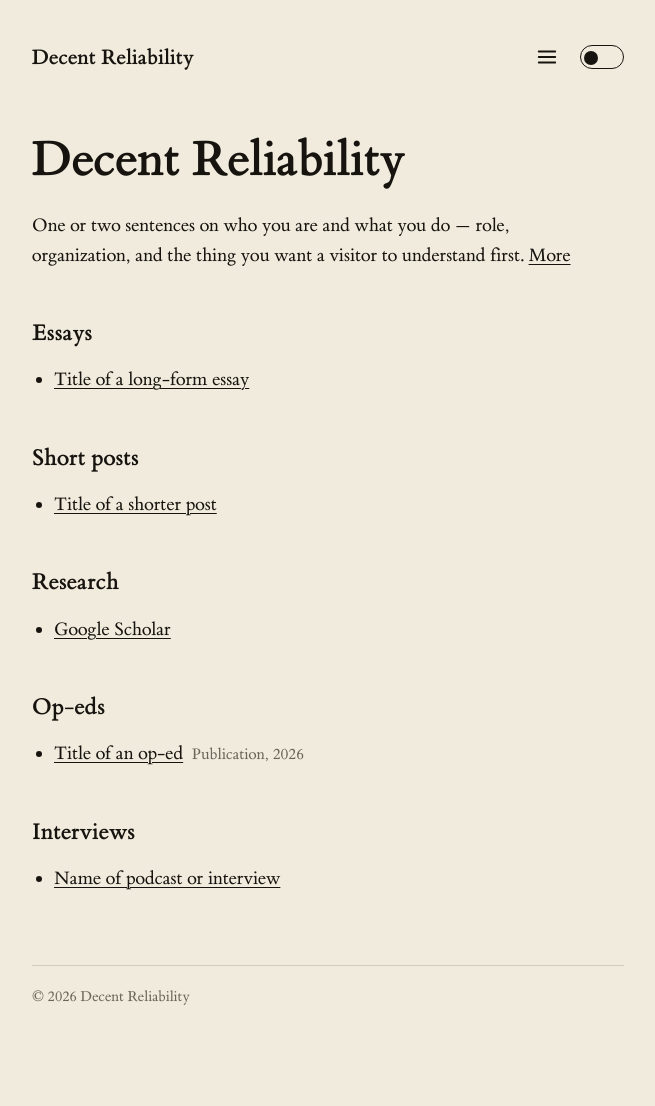
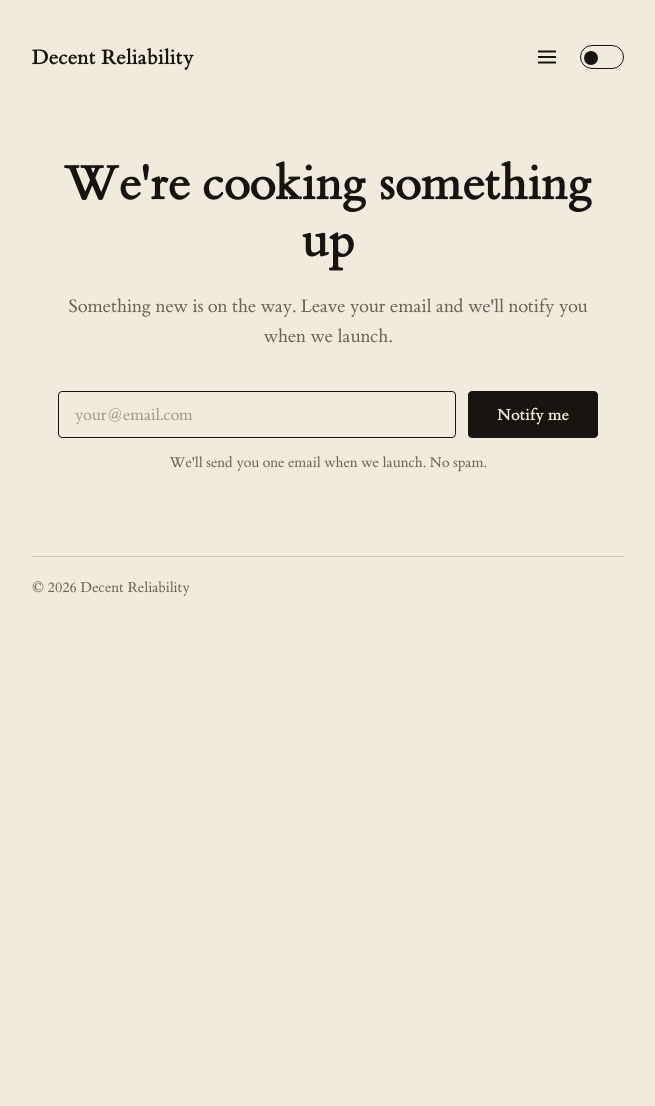
Before and after one commit to raconger/decentreliability, a Jekyll site: the page built from index.html, in a window 1280 px wide. Shown: the whole page, without its empty margins (312-967 px from the left). Built offline with Jekyll 4.4.1, drawn with Linux system fonts in a browser that asks for light colours; after the commit the page ends 900 px from its top, so only the background shows below that.

Commit message:
Add coming soon landing page with email signup
Replace homepage content with temporary landing page and Formspree integration for launch notifications.

Co-Authored-By: Claude Sonnet 4.5 <noreply@anthropic.com>

```diff
--- a/index.html
+++ b/index.html
@@ -2,54 +2,23 @@
 layout: default
 ---
 
-<section class="intro">
-  <h1>{{ site.title }}</h1>
+<section class="coming-soon">
+  <h1>We're cooking something up</h1>
   <p>
-    One or two sentences on who you are and what you do — role, organization,
-    and the thing you want a visitor to understand first.
-    <a href="about.html">More</a>
+    Something new is on the way. Leave your email and we'll notify you when we launch.
   </p>
+
+  <form class="signup-form" method="POST" action="https://formspree.io/f/xaewbzyl">
+    <div class="form-group">
+      <input
+        type="email"
+        name="email"
+        placeholder="your@email.com"
+        required
+        aria-label="Email address"
+      >
+      <button type="submit">Notify me</button>
+    </div>
+    <p class="form-note">We'll send you one email when we launch. No spam.</p>
+  </form>
 </section>
-
-{% if site.essays.size > 0 %}
-<section class="list">
-  <h2>Essays</h2>
-  <ul>
-    {% for essay in site.essays %}
-      <li><a href="{{ essay.url }}">{{ essay.title }}</a></li>
-    {% endfor %}
-  </ul>
-</section>
-{% endif %}
-
-{% if site.posts.size > 0 %}
-<section class="list">
-  <h2>Short posts</h2>
-  <ul>
-    {% for post in site.posts %}
-      <li><a href="{{ post.url }}">{{ post.title }}</a></li>
-    {% endfor %}
-  </ul>
-</section>
-{% endif %}
-
-<section class="list">
-  <h2>Research</h2>
-  <ul>
-    <li><a href="https://scholar.google.com/" target="_blank" rel="noopener">Google Scholar</a></li>
-  </ul>
-</section>
-
-<section class="list">
-  <h2>Op-eds</h2>
-  <ul>
-    <li><a href="#" target="_blank" rel="noopener">Title of an op-ed</a> <span class="meta">Publication, 2026</span></li>
-  </ul>
-</section>
-
-<section class="list">
-  <h2>Interviews</h2>
-  <ul>
-    <li><a href="#" target="_blank" rel="noopener">Name of podcast or interview</a></li>
-  </ul>
-</section>
--- a/style.css
+++ b/style.css
@@ -155,6 +155,97 @@ html[data-theme="dark"] .theme-toggle .knob {
   font-size: 19px;
   margin: 0 0 16px;
   max-width: 58ch;
+}
+
+/* ---------------------------------------------------
+   Coming soon page
+--------------------------------------------------- */
+.coming-soon {
+  max-width: 540px;
+  margin: 80px auto;
+  text-align: center;
+}
+
+.coming-soon h1 {
+  font-family: var(--serif);
+  font-weight: 700;
+  font-size: clamp(38px, 6vw, 52px);
+  line-height: 1.1;
+  letter-spacing: -0.01em;
+  margin: 0 0 24px;
+}
+
+.coming-soon p {
+  font-size: 19px;
+  margin: 0 0 40px;
+  color: var(--ink-soft);
+}
+
+.signup-form .form-group {
+  display: flex;
+  gap: 12px;
+  margin-bottom: 14px;
+}
+
+.signup-form input[type="email"] {
+  flex: 1;
+  font-family: var(--serif);
+  font-size: 17px;
+  padding: 12px 16px;
+  background: var(--paper);
+  color: var(--ink);
+  border: 1.5px solid var(--ink);
+  border-radius: 4px;
+  transition: border-color .2s ease;
+}
+
+.signup-form input[type="email"]:focus {
+  outline: none;
+  border-color: var(--ink);
+  opacity: 0.8;
+}
+
+.signup-form input[type="email"]::placeholder {
+  color: var(--ink-soft);
+  opacity: 0.6;
+}
+
+.signup-form button {
+  font-family: var(--serif);
+  font-size: 17px;
+  font-weight: 700;
+  padding: 12px 28px;
+  background: var(--ink);
+  color: var(--paper);
+  border: 1.5px solid var(--ink);
+  border-radius: 4px;
+  cursor: pointer;
+  transition: opacity .2s ease;
+}
+
+.signup-form button:hover {
+  opacity: 0.85;
+}
+
+.signup-form .form-note {
+  font-size: 15px;
+  color: var(--ink-soft);
+  margin: 0;
+}
+
+@media (max-width: 480px) {
+  .coming-soon {
+    margin: 40px auto;
+  }
+
+  .signup-form .form-group {
+    flex-direction: column;
+    gap: 10px;
+  }
+
+  .signup-form button {
+    width: 100%;
+  }
 }
 
 /* ---------------------------------------------------
```
